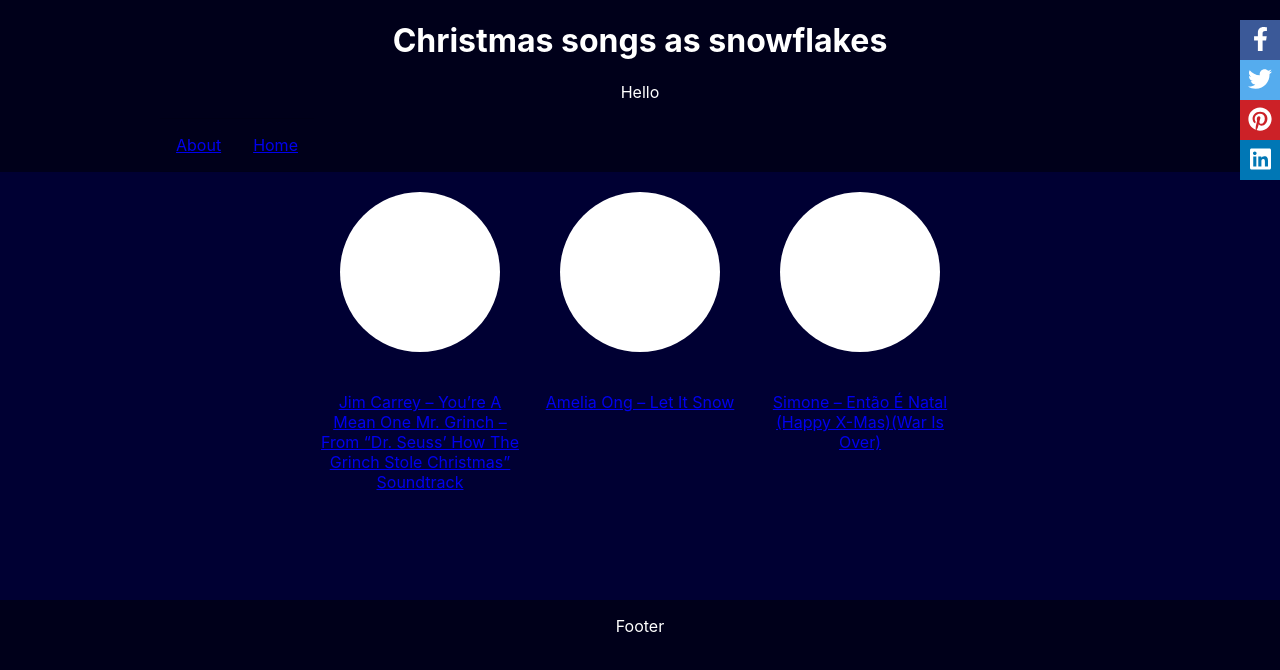
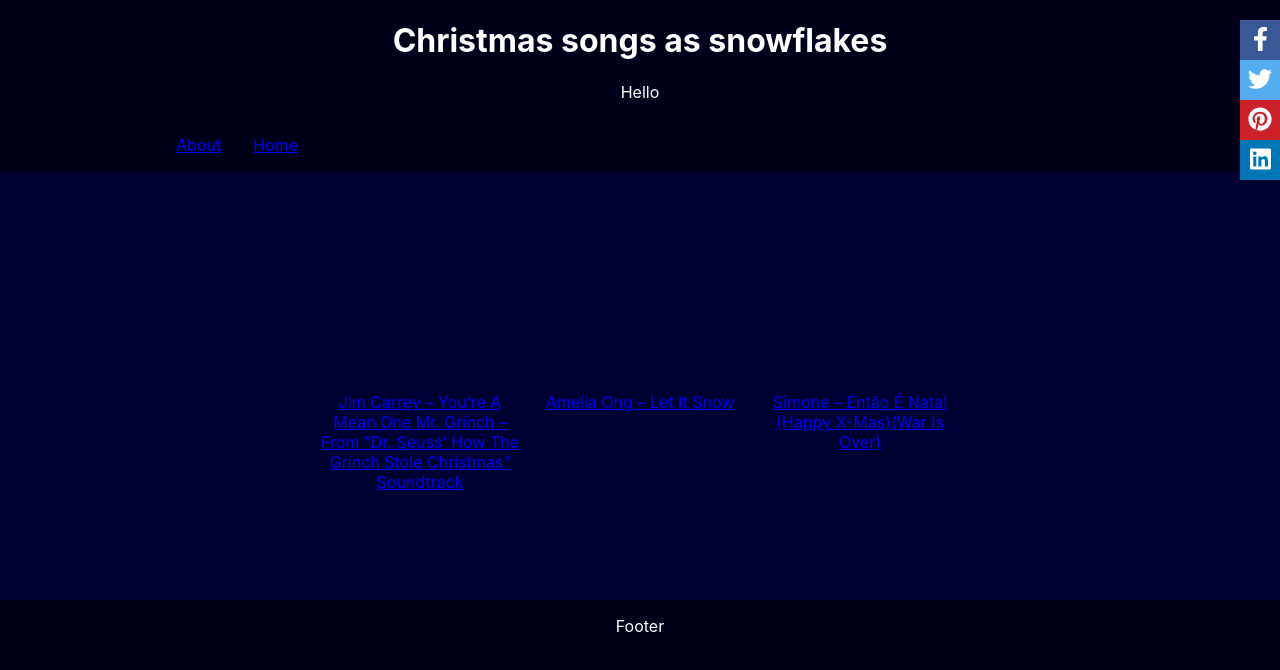
Before and after one commit to maryzam/snowflake-songs, a React (Create React App) app in the folder snowflake-songs-app/: page /#/ in a window 1280 px wide. Shown: the top 670 px of the page. Built offline with nearby package versions, Linux system fonts and the light colour scheme.

Commit message:
Add d3, cleanup structure, add placeholder for Snowflake component

```diff
--- a/snowflake-songs-app/package.json
+++ b/snowflake-songs-app/package.json
@@ -7,6 +7,7 @@
     "@fortawesome/fontawesome-svg-core": "^1.2.10",
     "@fortawesome/free-brands-svg-icons": "^5.6.1",
     "@fortawesome/react-fontawesome": "^0.1.3",
+    "d3": "^5.7.0",
     "gh-pages": "^2.0.1",
     "react": "^16.6.3",
     "react-dom": "^16.6.3",
--- /dev/null
+++ b/snowflake-songs-app/src/components/Snowflake.js
@@ -0,0 +1,46 @@
+import React from 'react';
+import * as d3 from 'd3';
+
+const buildItem = (d, scales) => {
+			const itemHeight = scales.duration(d.duration);
+			const itemHalfWidth = scales.loudness(d.loudness) / 2;
+			const midPos = scales.key(d.key) * itemHeight;
+			const slopePos = scales.tempo(d.tempo) * itemHalfWidth + itemHalfWidth;
+
+			return `M 0 ${itemHeight}
+					Q ${-slopePos} ${midPos * 1.1} ${-itemHalfWidth} ${midPos}
+					Q ${-slopePos} ${midPos * 0.9} 0 0
+					Q ${slopePos} ${midPos * 0.9} ${itemHalfWidth} ${midPos}
+					Q ${slopePos} ${midPos * 1.1}0 0 ${itemHeight}`;
+		};
+
+const rays = [0, 60, 120, 180, 240, 300];
+
+class Snowflake extends React.PureComponent {
+
+	render() {
+		const { song, width, height } = this.props;
+		return (
+			<svg width={width} height={height} >
+				<def>
+					<g id={ `pattern_${ song.id }` }>
+
+					</g>
+				</def>
+				<g>
+					{
+						rays.map((angle) => (
+							<g key={ angle }
+							 	className="line"
+							 	translate={`rotate(${angle})`}>
+							 	<use href={`#pattern_${ song.id }`}/>
+							 </g>
+						))
+					}
+				</g>
+			</svg>
+		);
+	}
+}
+
+export default Snowflake;
--- a/snowflake-songs-app/src/components/SnowflakeCard.js
+++ b/snowflake-songs-app/src/components/SnowflakeCard.js
@@ -1,25 +1,21 @@
 import React from 'react';
-import { Link } from 'react-router-dom'
+import { Link } from 'react-router-dom';
 
+import Snowflake from './Snowflake';
 
-const SnowflakeCard = (props) => (
+const SnowflakeCard = ({ song, width, height }) => (
 
 			<div className="snowflake-card">
 
-				<Link to={`/song/${props.song.id}`}>
+				<Link to={`/song/${song.id}`}>
 
-	        <svg width="200" height="200">
-
-					<circle cx="100" cy="100" r="80"/>
-
-					{/*
-	        <rect width="200" height="200" />
-					*/}
-
-	        </svg>
+			        <Snowflake
+			        	song={ song }
+			        	width={ width }
+			        	height={ height } />
 
 					<div className="titleWrap">
-						<p>{props.song.title}</p>
+						<p>{ song.title }</p>
 					</div>
 
 				</Link>
--- a/snowflake-songs-app/src/components/Song.js
+++ b/snowflake-songs-app/src/components/Song.js
@@ -19,7 +19,13 @@
       </svg>
 
       <p> {song.SongTitle} </p>
-      <iframe src={trackURL} width="300" height="80" frameBorder="0" allowtransparency="true" allow="encrypted-media"></iframe>
+      <iframe
+        id={`frame_${song.id}`}
+        src={trackURL}
+        width="300" height="80"
+        frameBorder="0"
+        allowtransparency="true"
+        allow="encrypted-media"></iframe>
     </div>
   );
 
--- a/snowflake-songs-app/src/components/Songs.js
+++ b/snowflake-songs-app/src/components/Songs.js
@@ -1,29 +1,23 @@
 import React from 'react';
-
+import Provider from "../utils/dataProvider";
 import SnowflakeCard from "./SnowflakeCard";
 
-import Provider from "../utils/dataProvider";
-
-function renderSongs() {
-    {/*const data = [...Array(20).keys()]*/}
-
+const Songs = () => {
     const data = Provider.getMainInfo();
-    console.log(data);
-
-    return data.map( (d) => {
-    		return <SnowflakeCard song={d}/>;
-    });
-}
-
-const Songs = () => (
-    <div className="wrapper">
-      <div className="songs-container">
-
-      {renderSongs.call(this)}
-
+    return (
+      <div className="wrapper">
+        <div className="songs-container">
+          {
+            data.map((d) => (<SnowflakeCard
+              key={d.id}
+              song={d}
+              width={ 200 }
+              height={ 200 } />
+            ))
+          }
+        </div>
       </div>
-  </div>
-
-	);
+  );
+};
 
 export default Songs;
```
Also changed, not shown: 1 other file (tests, documents, lock files or other folders).
